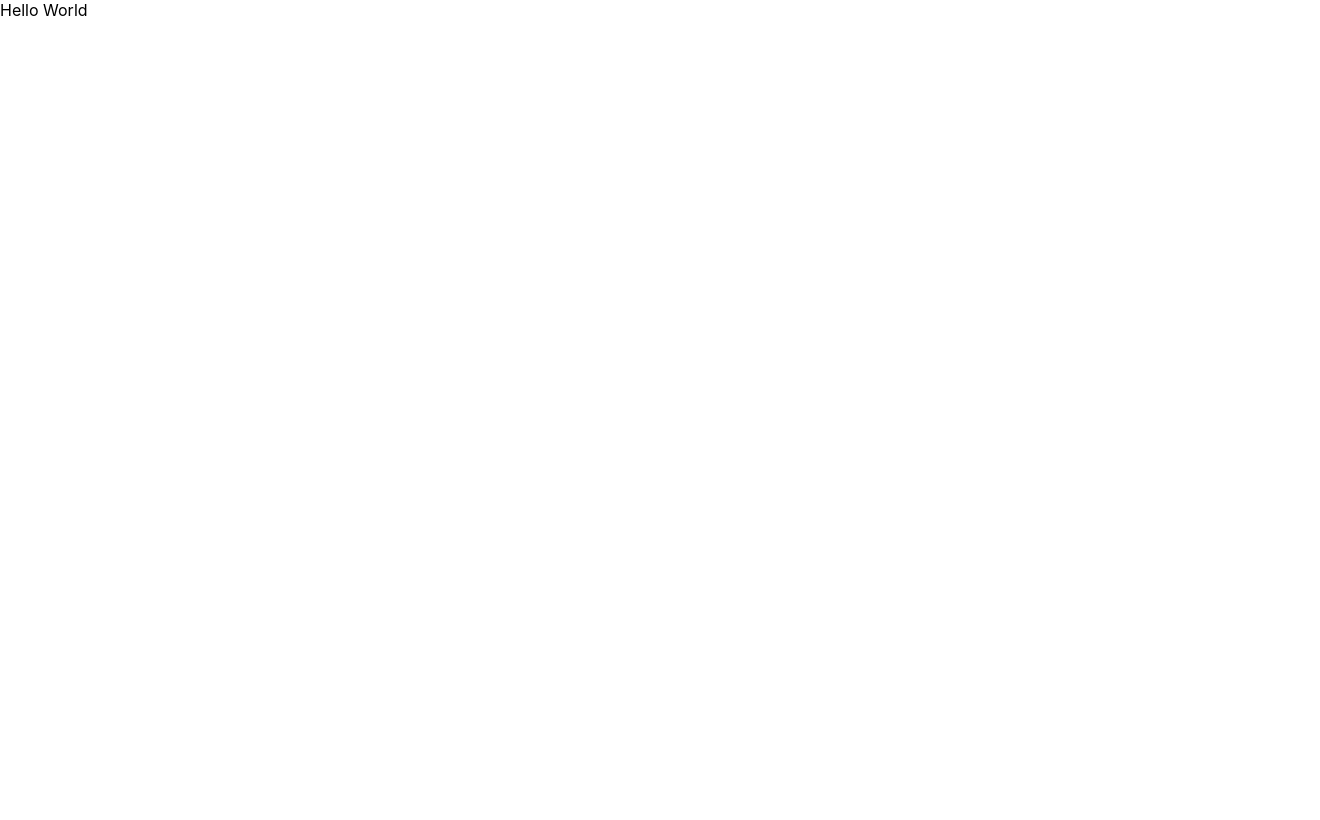
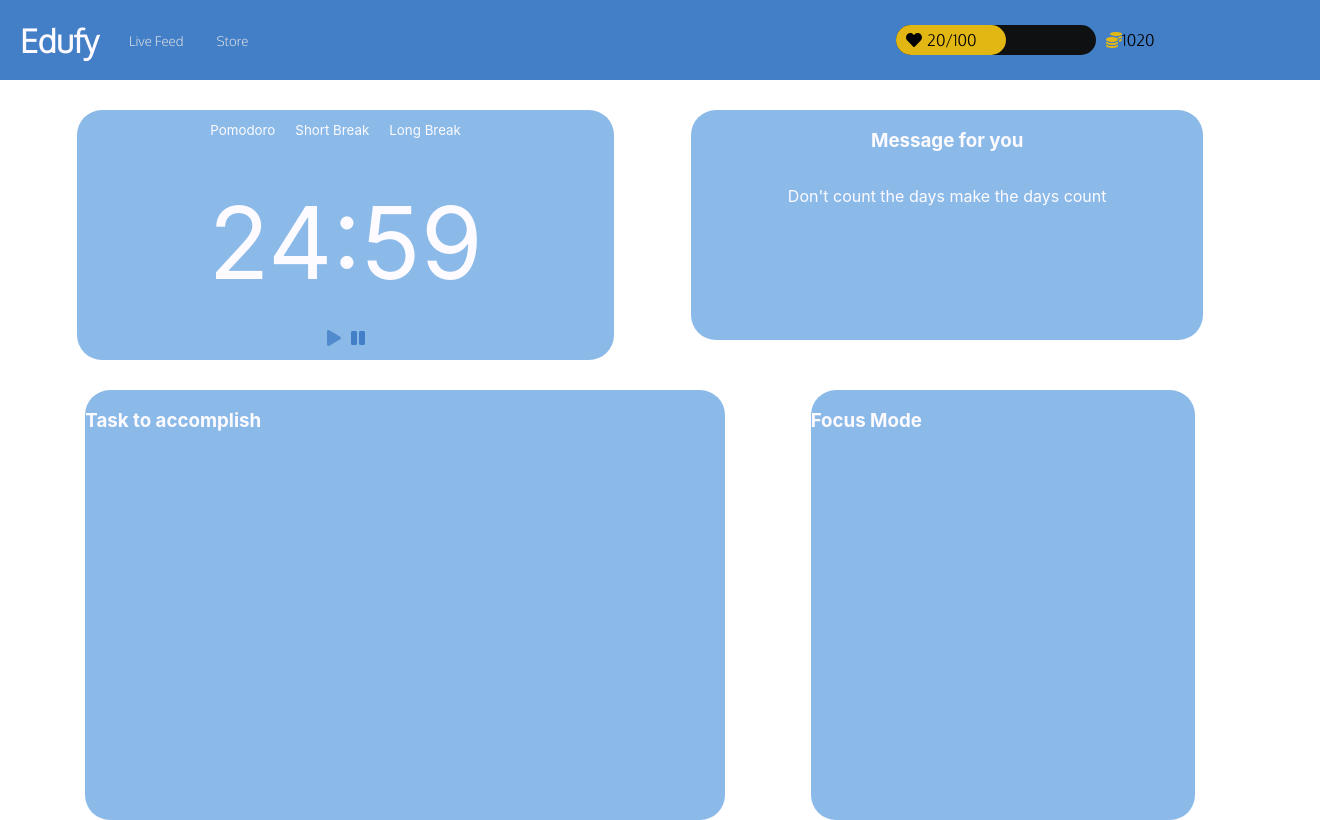
Before and after one commit to jamessnguyenn/EduFy, a React (Create React App) app: page / in a window 1280 px wide. Shown: the whole page, 1320 px wide, since content can reach past the window. Built offline with nearby package versions, Linux system fonts and the light colour scheme.

Commit message:
profile page and started on pomodoro timer component

```diff
--- a/package.json
+++ b/package.json
@@ -3,6 +3,9 @@
   "version": "0.1.0",
   "private": true,
   "dependencies": {
+    "@fortawesome/fontawesome-svg-core": "^1.2.34",
+    "@fortawesome/free-solid-svg-icons": "^5.15.2",
+    "@fortawesome/react-fontawesome": "^0.1.14",
     "@testing-library/jest-dom": "^5.11.9",
     "@testing-library/react": "^11.2.3",
     "@testing-library/user-event": "^12.6.0",
--- a/src/App.js
+++ b/src/App.js
@@ -1,12 +1,9 @@
-
-import './App.css';
-
+import "./App.css";
+import ProductivePage from "./components/productivePage/productivePage";
 function App() {
   return (
     <div className="App">
-      <header className="App-header">
-        Hello World
-      </header>
+      <ProductivePage />
     </div>
   );
 }
--- /dev/null
+++ b/src/components/navbar/navbar.css
@@ -0,0 +1,56 @@
+.navBar {
+  height: 10vh;
+  font-family: "Oxygen", sans-serif;
+  display: flex;
+  flex-direction: row;
+  width: 100%;
+
+  padding-left: 20px;
+  padding-right: 20px;
+  align-items: center;
+  background-color: var(--main-color);
+}
+
+.navLink {
+  margin-left: 30px;
+  color: var(--main-grey);
+}
+
+.navEnd {
+  display: flex;
+  flex-direction: row;
+  margin-right: 20px;
+  margin-left: auto;
+  width: 30%;
+  align-items: center;
+}
+
+.progressBars {
+  background-color: var(--main-dark);
+  background: var(--main-dark);
+  width: 200px;
+  height: 30px;
+  border-radius: 25px;
+}
+
+.loadingBars {
+  background: var(--main-gold);
+  width: 50%;
+  height: 100%;
+  border-radius: 25px;
+  /* width: 30%; */
+  display: flex;
+  flex-direction: row;
+  padding-left: 10px;
+  justify-content: start;
+  align-items: center;
+}
+
+.coinIcon {
+  margin-left: 10px;
+  color: var(--main-gold);
+}
+
+.heartIcon {
+  margin-right: 5px;
+}
--- /dev/null
+++ b/src/components/navbar/navbar.jsx
@@ -0,0 +1,31 @@
+import React from "react";
+import "./navbar.css";
+import { FontAwesomeIcon } from "@fortawesome/react-fontawesome";
+import { faCoins, faHeart } from "@fortawesome/free-solid-svg-icons";
+
+export default function navbar() {
+  return (
+    <div className="navBar">
+      <h1> Edufy </h1>
+
+      <div className="navTitle">
+        <small className="navLink"> Live Feed </small>
+        <small className="navLink"> Store </small>
+      </div>
+
+      <div className="navEnd">
+        <div className="progressBars">
+          <div className="loadingBars">
+            <FontAwesomeIcon className="heartIcon" icon={faHeart} />
+            20/100
+          </div>
+        </div>
+
+        <div className="coinsContainer">
+          <FontAwesomeIcon className="coinIcon" icon={faCoins} />
+          1020
+        </div>
+      </div>
+    </div>
+  );
+}
--- /dev/null
+++ b/src/components/productivePage/productivePage.css
@@ -0,0 +1,99 @@
+.productivityPage {
+  /* display: grid;
+  grid-template-rows: 35vh 35vh;
+  grid-template-columns: 42% 45%;
+  row-gap: 30px;
+  padding-left: 8%;
+  padding-right: 8%;
+  margin-top: 30px;
+  column-gap: 30px; */
+}
+
+.templateBG {
+  background-color: var(--main-secondary);
+  border-radius: 25px;
+  color: var(--main-white);
+}
+
+.popodoroContainer {
+  /* display: grid;
+  grid-row: 1/2;
+  grid-column: 1/2;
+  width: 100%;
+  height: 100%; */
+  display: flex;
+  flex-direction: column;
+  width: 42%;
+  height: 250px;
+  align-items: center;
+  justify-content: space-around;
+}
+
+.motivationContainer {
+  /*   display: grid;
+  grid-row: 1/2;
+  grid-column: 2/3;
+  width: 100%;
+  height: 100%; */
+  display: flex;
+  flex-direction: column;
+  justify-content: start;
+  align-items: center;
+  width: 40%;
+  height: 230px;
+}
+
+.todoContainer {
+  /* display: grid;
+  grid-row: 2/3;
+  grid-column: 1/2;
+  width: 100%;
+  height: 100%; */
+  width: 50%;
+  height: 430px;
+}
+
+.focusModeContainer {
+  /*  display: grid;
+  grid-row: 2/3;
+  grid-column: 2/3;
+  width: 100%;
+  height: 100%; */
+  width: 30%;
+  height: 430px;
+}
+
+.row {
+  margin-top: 30px;
+  width: 100%;
+  display: flex;
+  flex-direction: row;
+  justify-content: space-evenly;
+  border: 0 40px;
+}
+
+.playIcon {
+  margin-right: 10px;
+  color: var(--main-color);
+}
+.playIcon.active {
+  margin-right: 10px;
+  color: var(--main-color);
+  opacity: 80%;
+}
+
+.pauseIcon {
+  color: var(--main-color);
+}
+
+.pomodoroTool {
+  display: flex;
+  margin-bottom: 20px;
+}
+.pomoTool {
+  margin-right: 20px;
+}
+
+.timer {
+  font-size: 100px;
+}
--- /dev/null
+++ b/src/components/productivePage/productivePage.jsx
@@ -0,0 +1,56 @@
+import React, { useState } from "react";
+import Navbar from "../navbar/navbar";
+import "./productivePage.css";
+import { FontAwesomeIcon } from "@fortawesome/react-fontawesome";
+import { faPlay, faPause } from "@fortawesome/free-solid-svg-icons";
+
+export default function ProductivePage() {
+  //let [timerMin, setTimerMin] = useState("24");
+  const [timerSecs, setTimerSec] = useState("59");
+
+  const startTimer = () => {
+    let interval = setInterval(decreaseTimer, 1000);
+  };
+
+  function decreaseTimer() {
+    setTimerSec(timerSecs - 1);
+    // console.log(timerSecs);
+  }
+
+  //startTimer();
+
+  return (
+    <>
+      <Navbar />
+      <div className="productivityPage">
+        <div className="row">
+          <div className="popodoroContainer templateBG ">
+            <div className="pomodoroTool">
+              <small className="pomoTool"> Pomodoro </small>
+              <small className="pomoTool"> Short Break </small>
+              <small className="pomoTool"> Long Break </small>
+            </div>
+            <span className="timer"> 24:59 </span>
+            <div className="pomoIcons">
+              <FontAwesomeIcon className="playIcon active" icon={faPlay} />
+              <FontAwesomeIcon className="pauseIcon" icon={faPause} />
+            </div>
+          </div>
+
+          <div className="motivationContainer templateBG ">
+            <h3> Message for you</h3>
+            <p> Don't count the days make the days count</p>
+          </div>
+        </div>
+        <div className="row">
+          <div className="todoContainer templateBG ">
+            <h3> Task to accomplish</h3>
+          </div>
+          <div className="focusModeContainer templateBG ">
+            <h3> Focus Mode </h3>
+          </div>
+        </div>
+      </div>
+    </>
+  );
+}
--- a/src/index.css
+++ b/src/index.css
@@ -1,13 +1,31 @@
+@import url("https://fonts.googleapis.com/css2?family=Oxygen:wght@300&display=swap");
+@import url("https://fonts.googleapis.com/css2?family=Noto+Serif&display=swap");
+
+:root {
+  --main-color: #437fc7;
+  --main-secondary: #8bbae9;
+  --main-gold: #e2b714;
+  --main-white: #fdfbff;
+  --main-grey: #dadee4;
+  --main-dark: #0e1012;
+}
+
+
+
+h1 {
+  color: var(--main-white);
+}
+
 body {
   margin: 0;
-  font-family: -apple-system, BlinkMacSystemFont, 'Segoe UI', 'Roboto', 'Oxygen',
-    'Ubuntu', 'Cantarell', 'Fira Sans', 'Droid Sans', 'Helvetica Neue',
+  font-family: -apple-system, BlinkMacSystemFont, "Segoe UI", "Roboto", "Oxygen",
+    "Ubuntu", "Cantarell", "Fira Sans", "Droid Sans", "Helvetica Neue",
     sans-serif;
   -webkit-font-smoothing: antialiased;
   -moz-osx-font-smoothing: grayscale;
 }
 
 code {
-  font-family: source-code-pro, Menlo, Monaco, Consolas, 'Courier New',
+  font-family: source-code-pro, Menlo, Monaco, Consolas, "Courier New",
     monospace;
 }
```
Also changed, not shown: 1 other file (tests, documents, lock files or other folders).
